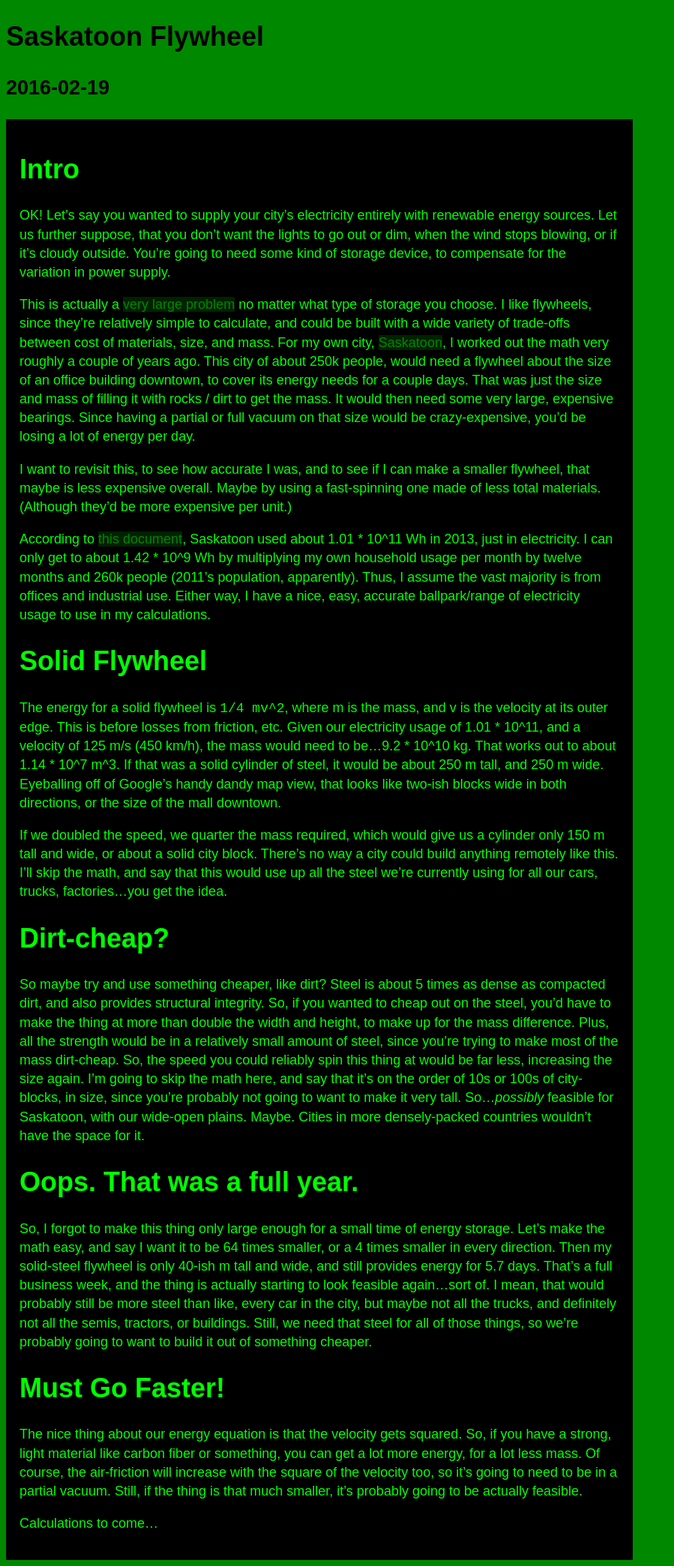
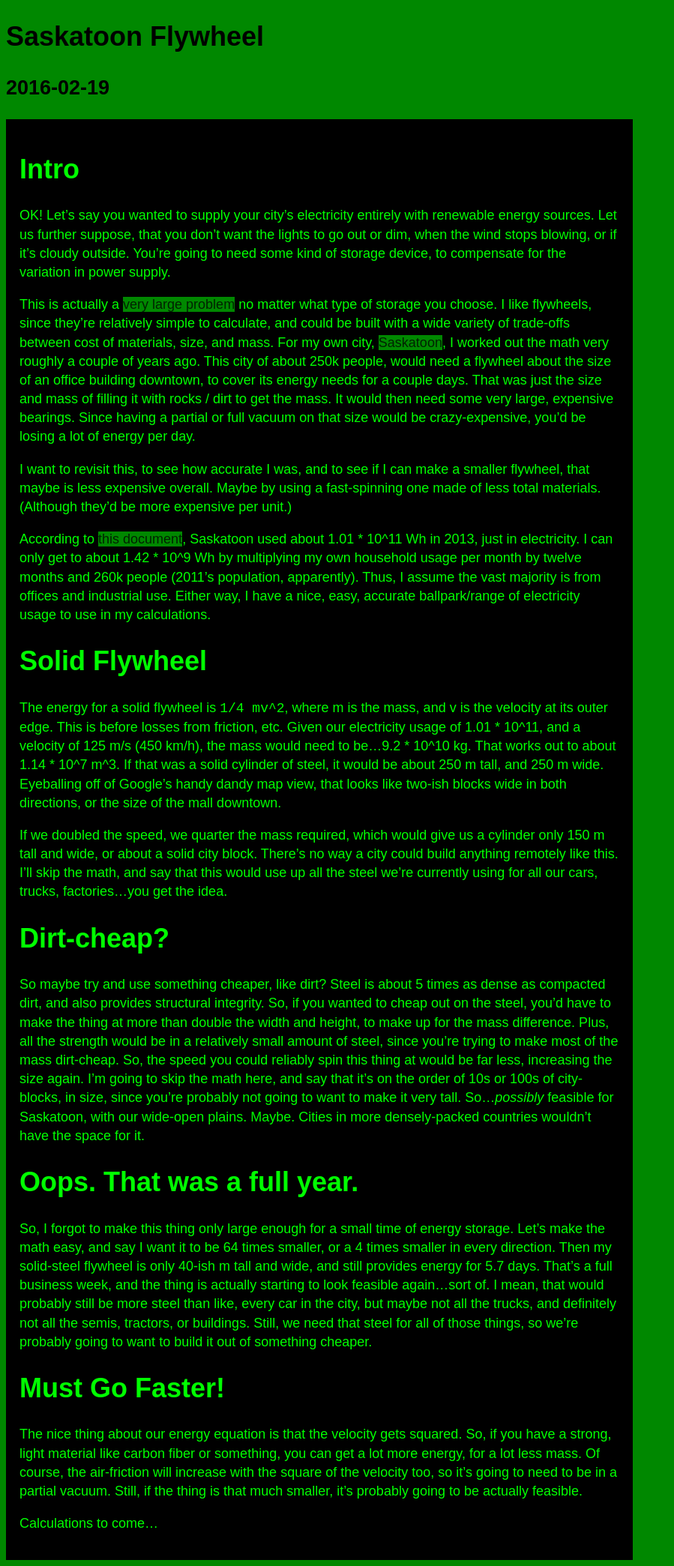
Before and after one commit to EliaTarasoff/EliaTarasoff.github.io, a Jekyll site: the page built from _posts/2016-02-19-saskatoon-flywheel.md, in a window 1280 px wide. Shown: the whole page at 75% size, without its empty margins (0-899 px from the left). Built offline with Jekyll 4.4.1, drawn with Linux system fonts in a browser that asks for light colours.

Commit message:
Update errythang.scss

```diff
--- a/css/errythang.scss
+++ b/css/errythang.scss
@@ -8,19 +8,21 @@ body {
     font: 18px fixed, sans-serif;
     line-height: 1.4;
 
+    a {
+        background: #020;
+        color: #080;
+        text-decoration: none;
+    }
+
     .post-content {
         background: #000;
         color: #0F0;
         max-width: 800px;
         padding: 18px;
-    }
 
-    a {
-        background: #020;
-        color: #080;
+        a {
+            background: #080;
+            color: #020;
+        }
     }
 }
-
-a {
-    text-decoration: none;
-}
```
